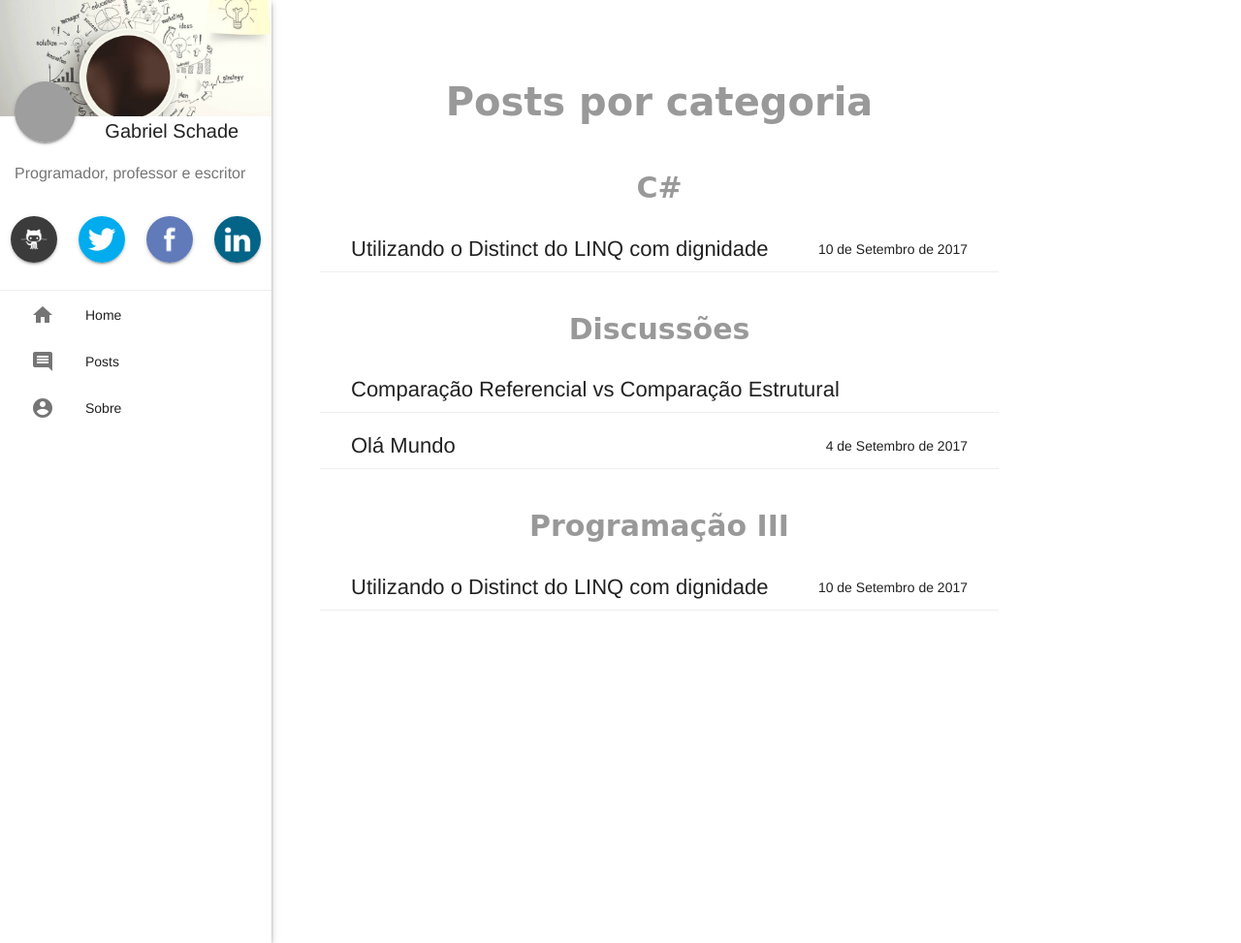
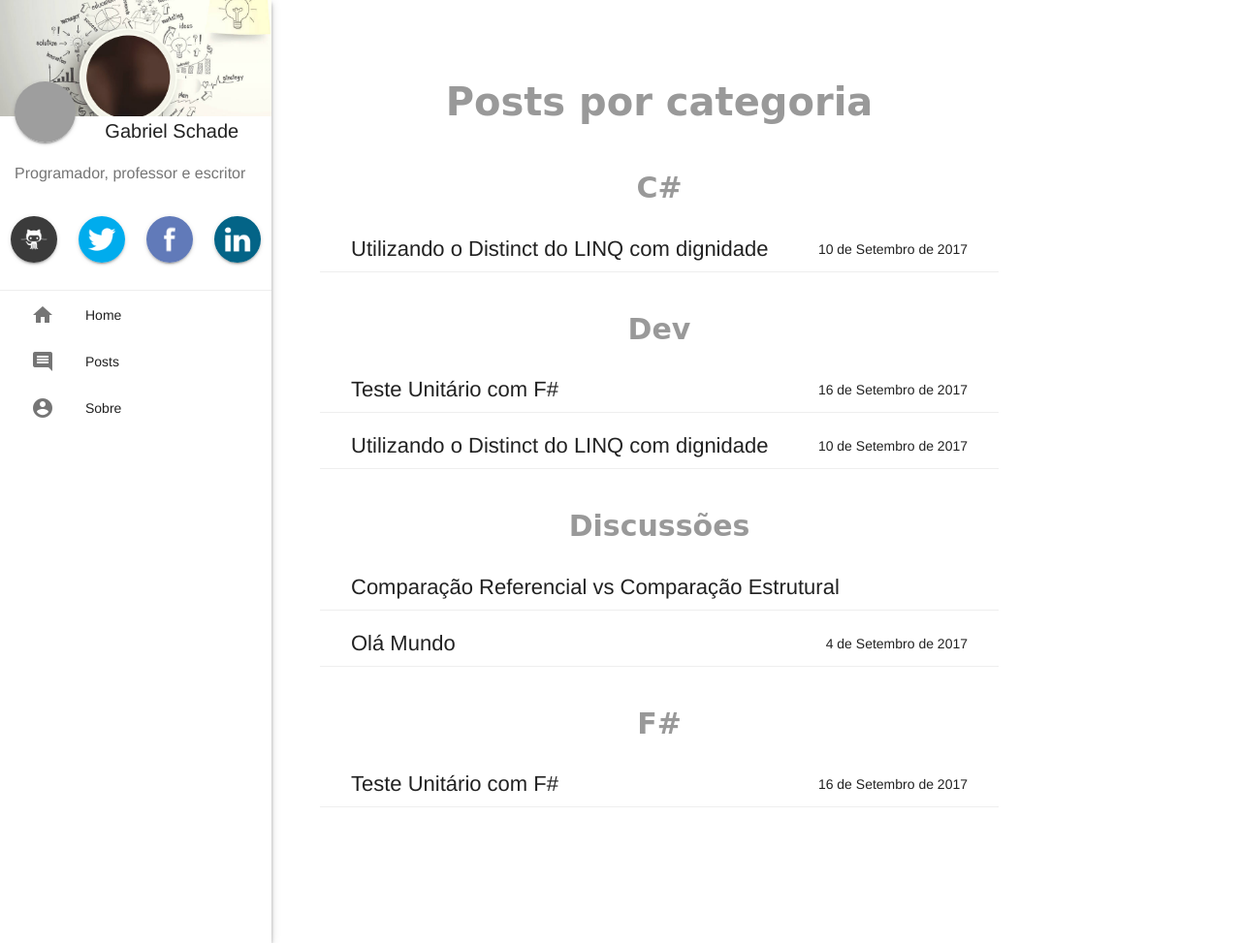
Before and after one commit to gabrielschade/gabrielschade.github.io, a Jekyll site: the page built from posts.md, in a window 1280 px wide and 973 px high. Shown: the whole window at 97% size. Built offline with Jekyll 4.4.1, drawn with Linux system fonts in a browser that asks for light colours; nearby versions of some CDN libraries; comment, search, counter and statistics services are not loaded; some of the changed lines change nothing that is shown; grey boxes are pictures that could not be loaded.

Commit message:
Iniciando post sobre testes

```diff
--- a/_posts/2017-09-10-linq-distinct.markdown
+++ b/_posts/2017-09-10-linq-distinct.markdown
@@ -3,7 +3,7 @@ layout: post
 title:  "Utilizando o Distinct do LINQ com dignidade"
 date:   2017-09-10 00:00:00 +0000
 comments: true
-tags: [C#, Programação III]
+tags: [C#, Dev]
 ---
 
 Olá pessoas do meu coração, depois de dois posts com bastante conversa e pouca programação, decidi que já era hora de mostrar um pouco de código, neste post irei ilustrar um problema bem específico, o método `Distinct` provido pelo LINQ.
@@ -164,7 +164,7 @@ Qual as vantagens e desvantagens desta abordagem?
 
 As principais vantagens são: não estamos poluíndo a classe `Produto` e podemos criar diversos comparadores para objetos de uma mesma classe, escolhendo qual comparador utilizar no momento da chamada do método `Distinct`.
 
-A principal desvantagem ao meu ver é a necessidade de criarmos uma nova classe para informarmos este métodos cada vez que for necessário comparar um objeto de uma forma ainda não implementada. Este tipo de abordagem não me soa produtivo.
+A principal desvantagem ao meu ver é a necessidade de criarmos uma nova classe para informarmos estes métodos cada vez que for necessário comparar um objeto de uma forma ainda não implementada. Este tipo de abordagem não me soa produtivo.
 
 Mas o que fazer neste caso? **HOF**!
 
--- /dev/null
+++ b/_posts/2017-09-16-fsharp-test.markdown
@@ -0,0 +1,19 @@
+---
+layout: post
+title:  "Teste Unitário com F#"
+date:   2017-09-16 00:00:00 +0000
+comments: true
+tags: [F#, Dev]
+---
+
+Olá pessoas, que tal falar um pouco sobre teste unitário?
+
+O foco deste post será propor uma forma de você começar a implementar seus testes unitários de aplicações .NET utilizando a linguagem F#.
+
+Para quem ainda não conhece esta linguagem maravilhosa e não sabe do que estou falando: F# é a iniciativa da Microsoft para o paradigma de programação funcional na plataforma .NET.
+
+Mas me diga você, o que achou de testar seu código com F#?
+Ficaram dúvidas?
+Sugestões?
+
+Usem os comentários, me contem e até o próximo post!
```
